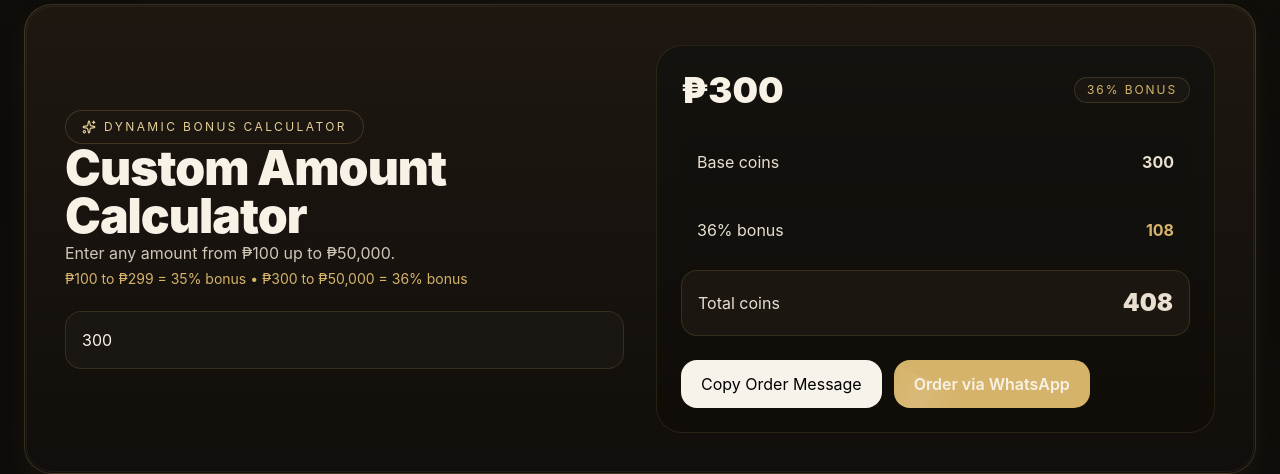
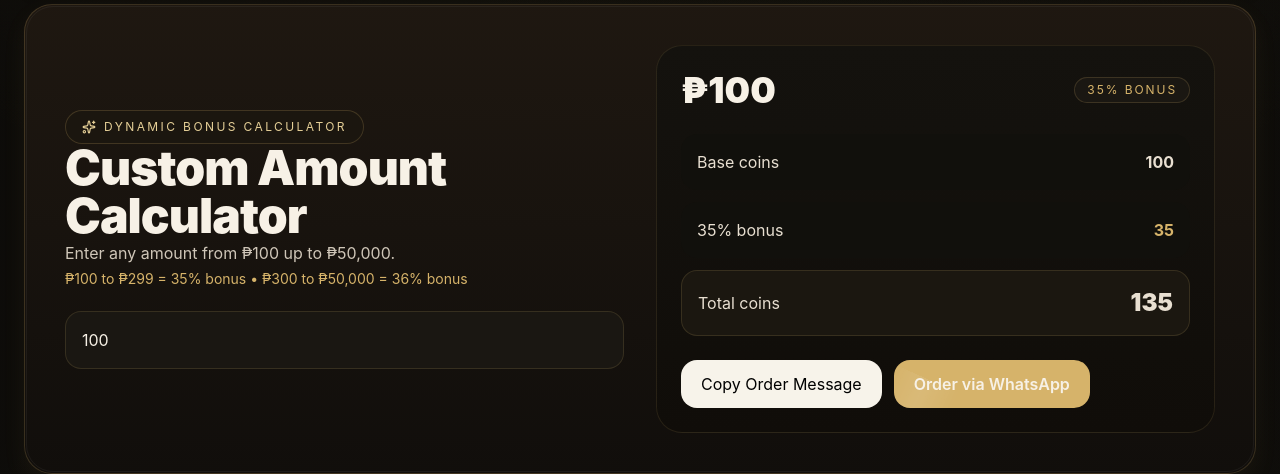
Before and after one commit to terencebuan/playyy-website, a React (Vite) app: page / in a window 1280 px wide. Shown: the part 1028-1502 px from the top of the page. Built offline with nearby package versions, Linux system fonts and the light colour scheme.

Commit message:
fix calculator default 100 and leading zero

```diff
--- a/src/App.tsx
+++ b/src/App.tsx
@@ -320,7 +320,7 @@ export default function PlayyyCoinSellerWebsite() {
     },
   ];
 
-  const [amount, setAmount] = useState(300);
+  const [amount, setAmount] = useState("100");
   const [reviews, setReviews] = useState(initialReviews);
   const [buyerName, setBuyerName] = useState("");
   const [buyerComment, setBuyerComment] = useState("");
@@ -333,7 +333,7 @@ export default function PlayyyCoinSellerWebsite() {
   };
 
   const calculator = useMemo(() => {
-    const cleanAmount = Number.isFinite(amount) ? amount : 0;
+    const cleanAmount = Number(amount);
     const safeAmount = Math.min(50000, Math.max(100, cleanAmount || 100));
     const bonusRate = getBonusRate(safeAmount);
     const baseCoins = safeAmount;
@@ -635,18 +635,24 @@ export default function PlayyyCoinSellerWebsite() {
                 </p>
 
                 <input
-                  type="number"
-                  min={100}
-                  max={50000}
+                  type="text"
+                  inputMode="numeric"
+                  pattern="[0-9]*"
                   value={amount}
+                  onFocus={(e) => e.target.select()}
+                  onBlur={() => {
+                    if (amount.trim() === "") {
+                      setAmount("300");
+                    }
+                  }}
                   onChange={(e) => {
-                    let value = e.target.value;
+                    let value = e.target.value.replace(/\D/g, "");
 
-                    if (value.length > 1 && value.startsWith("0")) {
+                    if (value.length > 1) {
                       value = value.replace(/^0+/, "");
                     }
 
-                    setAmount(Number(value || 0));
+                    setAmount(value);
                   }}
                   className="mt-5 w-full rounded-2xl border border-[#d6b36a]/15 px-4 py-4 text-2xl font-bold bg-[#1a1712] outline-none focus:border-[#d6b36a]/35"
                 />
```
